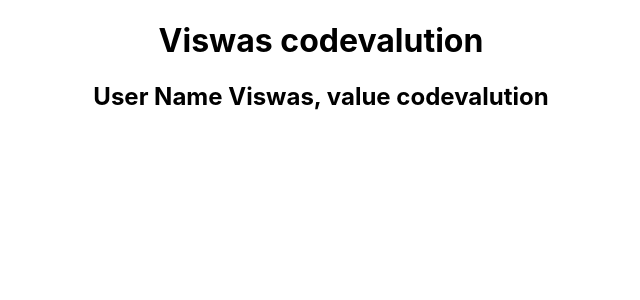
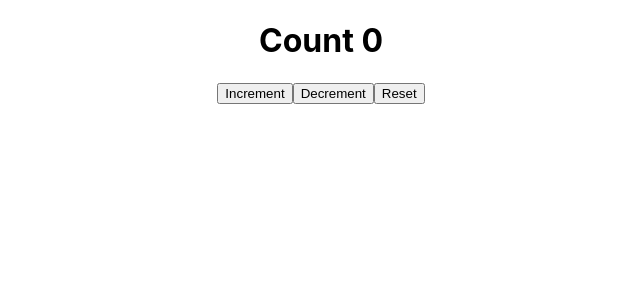
Before and after one commit to pradeepkumar724/ReactHooks, a React (Create React App) app: page / in a window 1280 px wide. Shown: the top 300 px of the page, without its empty margins (319-959 px from the left). Built offline with nearby package versions, Linux system fonts and the light colour scheme.

Commit message:
useReducer simple completed

```diff
--- a/src/App.js
+++ b/src/App.js
@@ -14,6 +14,7 @@ import HookMouse from "./components/HookMouse";
 import IntervalClassCounter from "./components/IntervalClassCounter";
 import IntervalHookCounter from "./components/IntervalHookCounter";
 import MouseContainer from "./components/MouseContainer";
+import ReducerCountOne from "./components/ReducerCountOne";
 
 export const UserValue = React.createContext();
 export const UserChannel = React.createContext();
@@ -34,11 +35,12 @@ function App() {
       {/* <IntervalClassCounter />
       <IntervalHookCounter /> */}
       {/* <DataFetching /> */}
-      <UserValue.Provider value={"Viswas"}>
+      {/* <UserValue.Provider value={"Viswas"}>
         <UserChannel.Provider value={"codevalution"}>
           <ComponentA />
         </UserChannel.Provider>
-      </UserValue.Provider>
+      </UserValue.Provider> */}
+      <ReducerCountOne />
     </div>
   );
 }
--- /dev/null
+++ b/src/components/ReducerCountOne.js
@@ -0,0 +1,29 @@
+import React, { useReducer } from "react";
+
+const initialState = 0;
+const reducer = (state, action) => {
+  switch (action) {
+    case "increment":
+      return state + 1;
+    case "decrement":
+      return state - 1;
+    case "reset":
+      return initialState;
+    default:
+      return state;
+  }
+};
+
+function ReducerCountOne() {
+  const [count, dispatch] = useReducer(reducer, initialState);
+  return (
+    <div>
+      <h1>Count {count}</h1>
+      <button onClick={() => dispatch("increment")}>Increment</button>
+      <button onClick={() => dispatch("decrement")}>Decrement</button>
+      <button onClick={() => dispatch("reset")}>Reset</button>
+    </div>
+  );
+}
+
+export default ReducerCountOne;
```
